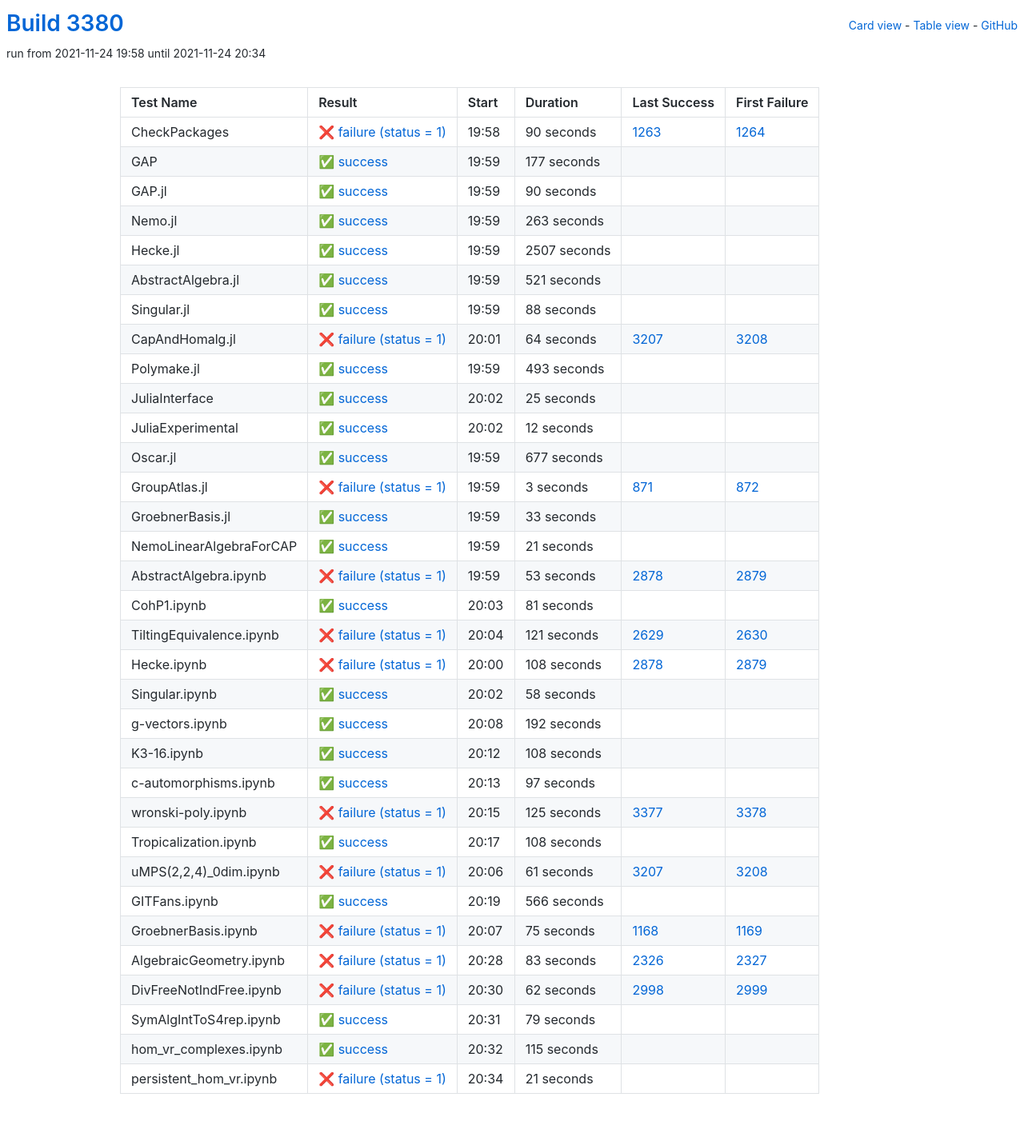
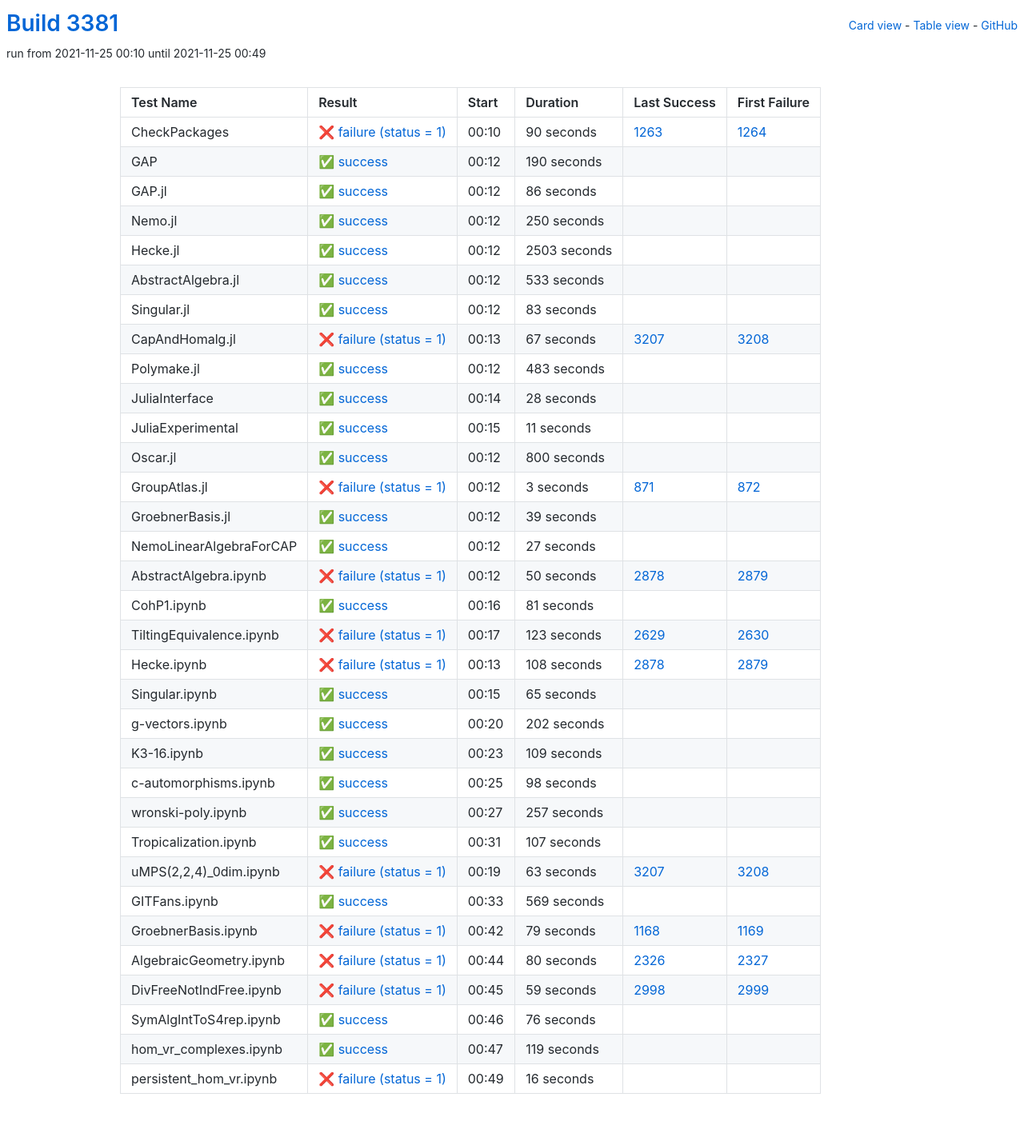
Before and after one commit to oscar-system/oscar-ci-status-stable, a Jekyll site: the page built from table.html, in a window 1280 px wide. Shown: the whole page at 80% size. Built offline with Jekyll 4.4.1, drawn with Linux system fonts in a browser that asks for light colours.

Commit message:
Build #3381

```diff
--- a/_data/ci.yml
+++ b/_data/ci.yml
@@ -1,6 +1,6 @@
 ---
-build: 3380
-build_url: https://oscarci.mathematik.uni-kl.de/job/oscar-stable/3380/
+build: 3381
+build_url: https://oscarci.mathematik.uni-kl.de/job/oscar-stable/3381/
 job: oscar-stable
 organization: oscar-system
 repo: oscar-ci-status-stable
@@ -8,8 +8,8 @@ repourl: https://github.com/oscar-system/oscar-ci-status-stable
 tests:
 - name: CheckPackages
   id: checkpackages
-  log: https://oscarci.mathematik.uni-kl.de/job/oscar-stable/3380/artifact/logs/build-3380/CheckPackages.log
-  start: 2021-11-24 19:58
+  log: https://oscarci.mathematik.uni-kl.de/job/oscar-stable/3381/artifact/logs/build-3381/CheckPackages.log
+  start: 2021-11-25 00:10
   success: false
   exitcode: 1
   status: failure
@@ -20,140 +20,140 @@ tests:
   first_failure_url: https://oscarci.mathematik.uni-kl.de/job/oscar-stable/1264/
 - name: GAP
   id: gap
-  log: https://oscarci.mathematik.uni-kl.de/job/oscar-stable/3380/artifact/logs/build-3380/GAP.log
-  start: 2021-11-24 19:59
+  log: https://oscarci.mathematik.uni-kl.de/job/oscar-stable/3381/artifact/logs/build-3381/GAP.log
+  start: 2021-11-25 00:12
   success: true
   exitcode: 0
   status: success
-  duration: 177
+  duration: 190
   last_success: false
   last_success_url:
   first_failure: false
   first_failure_url:
 - name: GAP.jl
   id: gap-jl
-  log: https://oscarci.mathematik.uni-kl.de/job/oscar-stable/3380/artifact/logs/build-3380/GAP.jl.log
-  start: 2021-11-24 19:59
+  log: https://oscarci.mathematik.uni-kl.de/job/oscar-stable/3381/artifact/logs/build-3381/GAP.jl.log
+  start: 2021-11-25 00:12
   success: true
   exitcode: 0
   status: success
-  duration: 90
+  duration: 86
   last_success: false
   last_success_url:
   first_failure: false
   first_failure_url:
 - name: Nemo.jl
   id: nemo-jl
-  log: https://oscarci.mathematik.uni-kl.de/job/oscar-stable/3380/artifact/logs/build-3380/Nemo.jl.log
-  start: 2021-11-24 19:59
+  log: https://oscarci.mathematik.uni-kl.de/job/oscar-stable/3381/artifact/logs/build-3381/Nemo.jl.log
+  start: 2021-11-25 00:12
   success: true
   exitcode: 0
   status: success
-  duration: 263
+  duration: 250
   last_success: false
   last_success_url:
   first_failure: false
   first_failure_url:
 - name: Hecke.jl
   id: hecke-jl
-  log: https://oscarci.mathematik.uni-kl.de/job/oscar-stable/3380/artifact/logs/build-3380/Hecke.jl.log
-  start: 2021-11-24 19:59
+  log: https://oscarci.mathematik.uni-kl.de/job/oscar-stable/3381/artifact/logs/build-3381/Hecke.jl.log
+  start: 2021-11-25 00:12
   success: true
   exitcode: 0
   status: success
-  duration: 2507
+  duration: 2503
   last_success: false
   last_success_url:
   first_failure: false
   first_failure_url:
 - name: AbstractAlgebra.jl
   id: abstractalgebra-jl
-  log: https://oscarci.mathematik.uni-kl.de/job/oscar-stable/3380/artifact/logs/build-3380/AbstractAlgebra.jl.log
-  start: 2021-11-24 19:59
+  log: https://oscarci.mathematik.uni-kl.de/job/oscar-stable/3381/artifact/logs/build-3381/AbstractAlgebra.jl.log
+  start: 2021-11-25 00:12
   success: true
   exitcode: 0
   status: success
-  duration: 521
+  duration: 533
   last_success: false
   last_success_url:
   first_failure: false
   first_failure_url:
 - name: Singular.jl
   id: singular-jl
-  log: https://oscarci.mathematik.uni-kl.de/job/oscar-stable/3380/artifact/logs/build-3380/Singular.jl.log
-  start: 2021-11-24 19:59
+  log: https://oscarci.mathematik.uni-kl.de/job/oscar-stable/3381/artifact/logs/build-3381/Singular.jl.log
+  start: 2021-11-25 00:12
   success: true
   exitcode: 0
   status: success
-  duration: 88
+  duration: 83
   last_success: false
   last_success_url:
   first_failure: false
   first_failure_url:
 - name: CapAndHomalg.jl
   id: capandhomalg-jl
-  log: https://oscarci.mathematik.uni-kl.de/job/oscar-stable/3380/artifact/logs/build-3380/CapAndHomalg.jl.log
-  start: 2021-11-24 20:01
+  log: https://oscarci.mathematik.uni-kl.de/job/oscar-stable/3381/artifact/logs/build-3381/CapAndHomalg.jl.log
+  start: 2021-11-25 00:13
   success: false
   exitcode: 1
   status: failure
-  duration: 64
+  duration: 67
   last_success: 3207
   last_success_url: https://oscarci.mathematik.uni-kl.de/job/oscar-stable/3207/
   first_failure: 3208
   first_failure_url: https://oscarci.mathematik.uni-kl.de/job/oscar-stable/3208/
 - name: Polymake.jl
   id: polymake-jl
-  log: https://oscarci.mathematik.uni-kl.de/job/oscar-stable/3380/artifact/logs/build-3380/Polymake.jl.log
-  start: 2021-11-24 19:59
+  log: https://oscarci.mathematik.uni-kl.de/job/oscar-stable/3381/artifact/logs/build-3381/Polymake.jl.log
+  start: 2021-11-25 00:12
   success: true
   exitcode: 0
   status: success
-  duration: 493
+  duration: 483
   last_success: false
   last_success_url:
   first_failure: false
   first_failure_url:
 - name: JuliaInterface
   id: juliainterface
-  log: https://oscarci.mathematik.uni-kl.de/job/oscar-stable/3380/artifact/logs/build-3380/JuliaInterface.log
-  start: 2021-11-24 20:02
+  log: https://oscarci.mathematik.uni-kl.de/job/oscar-stable/3381/artifact/logs/build-3381/JuliaInterface.log
+  start: 2021-11-25 00:14
   success: true
   exitcode: 0
   status: success
-  duration: 25
+  duration: 28
   last_success: false
   last_success_url:
   first_failure: false
   first_failure_url:
 - name: JuliaExperimental
   id: juliaexperimental
-  log: https://oscarci.mathematik.uni-kl.de/job/oscar-stable/3380/artifact/logs/build-3380/JuliaExperimental.log
-  start: 2021-11-24 20:02
+  log: https://oscarci.mathematik.uni-kl.de/job/oscar-stable/3381/artifact/logs/build-3381/JuliaExperimental.log
+  start: 2021-11-25 00:15
   success: true
   exitcode: 0
   status: success
-  duration: 12
+  duration: 11
   last_success: false
   last_success_url:
   first_failure: false
   first_failure_url:
 - name: Oscar.jl
   id: oscar-jl
-  log: https://oscarci.mathematik.uni-kl.de/job/oscar-stable/3380/artifact/logs/build-3380/Oscar.jl.log
-  start: 2021-11-24 19:59
+  log: https://oscarci.mathematik.uni-kl.de/job/oscar-stable/3381/artifact/logs/build-3381/Oscar.jl.log
+  start: 2021-11-25 00:12
   success: true
   exitcode: 0
   status: success
-  duration: 677
+  duration: 800
   last_success: false
   last_success_url:
   first_failure: false
   first_failure_url:
 - name: GroupAtlas.jl
   id: groupatlas-jl
-  log: https://oscarci.mathematik.uni-kl.de/job/oscar-stable/3380/artifact/logs/build-3380/GroupAtlas.jl.log
-  start: 2021-11-24 19:59
+  log: https://oscarci.mathematik.uni-kl.de/job/oscar-stable/3381/artifact/logs/build-3381/GroupAtlas.jl.log
+  start: 2021-11-25 00:12
   success: false
   exitcode: 1
   status: failure
@@ -164,44 +164,44 @@ tests:
   first_failure_url: https://oscarci.mathematik.uni-kl.de/job/oscar-stable/872/
 - name: GroebnerBasis.jl
   id: groebnerbasis-jl
-  log: https://oscarci.mathematik.uni-kl.de/job/oscar-stable/3380/artifact/logs/build-3380/GroebnerBasis.jl.log
-  start: 2021-11-24 19:59
+  log: https://oscarci.mathematik.uni-kl.de/job/oscar-stable/3381/artifact/logs/build-3381/GroebnerBasis.jl.log
+  start: 2021-11-25 00:12
   success: true
   exitcode: 0
   status: success
-  duration: 33
+  duration: 39
   last_success: false
   last_success_url:
   first_failure: false
   first_failure_url:
 - name: NemoLinearAlgebraForCAP
   id: nemolinearalgebraforcap
-  log: https://oscarci.mathematik.uni-kl.de/job/oscar-stable/3380/artifact/logs/build-3380/NemoLinearAlgebraForCAP.log
-  start: 2021-11-24 19:59
+  log: https://oscarci.mathematik.uni-kl.de/job/oscar-stable/3381/artifact/logs/build-3381/NemoLinearAlgebraForCAP.log
+  start: 2021-11-25 00:12
   success: true
   exitcode: 0
   status: success
-  duration: 21
+  duration: 27
   last_success: false
   last_success_url:
   first_failure: false
   first_failure_url:
 - name: AbstractAlgebra.ipynb
   id: abstractalgebra-ipynb
-  log: https://oscarci.mathematik.uni-kl.de/job/oscar-stable/3380/artifact/logs/build-3380/AbstractAlgebra.ipynb.log
-  start: 2021-11-24 19:59
+  log: https://oscarci.mathematik.uni-kl.de/job/oscar-stable/3381/artifact/logs/build-3381/AbstractAlgebra.ipynb.log
+  start: 2021-11-25 00:12
   success: false
   exitcode: 1
   status: failure
-  duration: 53
+  duration: 50
   last_success: 2878
   last_success_url: https://oscarci.mathematik.uni-kl.de/job/oscar-stable/2878/
   first_failure: 2879
   first_failure_url: https://oscarci.mathematik.uni-kl.de/job/oscar-stable/2879/
 - name: CohP1.ipynb
   id: cohp1-ipynb
-  log: https://oscarci.mathematik.uni-kl.de/job/oscar-stable/3380/artifact/logs/build-3380/CohP1.ipynb.log
-  start: 2021-11-24 20:03
+  log: https://oscarci.mathematik.uni-kl.de/job/oscar-stable/3381/artifact/logs/build-3381/CohP1.ipynb.log
+  start: 2021-11-25 00:16
   success: true
   exitcode: 0
   status: success
@@ -212,20 +212,20 @@ tests:
   first_failure_url:
 - name: TiltingEquivalence.ipynb
   id: tiltingequivalence-ipynb
-  log: https://oscarci.mathematik.uni-kl.de/job/oscar-stable/3380/artifact/logs/build-3380/TiltingEquivalence.ipynb.log
-  start: 2021-11-24 20:04
+  log: https://oscarci.mathematik.uni-kl.de/job/oscar-stable/3381/artifact/logs/build-3381/TiltingEquivalence.ipynb.log
+  start: 2021-11-25 00:17
   success: false
   exitcode: 1
   status: failure
-  duration: 121
+  duration: 123
   last_success: 2629
   last_success_url: https://oscarci.mathematik.uni-kl.de/job/oscar-stable/2629/
   first_failure: 2630
   first_failure_url: https://oscarci.mathematik.uni-kl.de/job/oscar-stable/2630/
 - name: Hecke.ipynb
   id: hecke-ipynb
-  log: https://oscarci.mathematik.uni-kl.de/job/oscar-stable/3380/artifact/logs/build-3380/Hecke.ipynb.log
-  start: 2021-11-24 20:00
+  log: https://oscarci.mathematik.uni-kl.de/job/oscar-stable/3381/artifact/logs/build-3381/Hecke.ipynb.log
+  start: 2021-11-25 00:13
   success: false
   exitcode: 1
   status: failure
@@ -236,168 +236,168 @@ tests:
   first_failure_url: https://oscarci.mathematik.uni-kl.de/job/oscar-stable/2879/
 - name: Singular.ipynb
   id: singular-ipynb
-  log: https://oscarci.mathematik.uni-kl.de/job/oscar-stable/3380/artifact/logs/build-3380/Singular.ipynb.log
-  start: 2021-11-24 20:02
+  log: https://oscarci.mathematik.uni-kl.de/job/oscar-stable/3381/artifact/logs/build-3381/Singular.ipynb.log
+  start: 2021-11-25 00:15
   success: true
   exitcode: 0
   status: success
-  duration: 58
+  duration: 65
   last_success: false
   last_success_url:
   first_failure: false
   first_failure_url:
 - name: g-vectors.ipynb
   id: g-vectors-ipynb
-  log: https://oscarci.mathematik.uni-kl.de/job/oscar-stable/3380/artifact/logs/build-3380/g-vectors.ipynb.log
-  start: 2021-11-24 20:08
+  log: https://oscarci.mathematik.uni-kl.de/job/oscar-stable/3381/artifact/logs/build-3381/g-vectors.ipynb.log
+  start: 2021-11-25 00:20
   success: true
   exitcode: 0
   status: success
-  duration: 192
+  duration: 202
   last_success: false
   last_success_url:
   first_failure: false
   first_failure_url:
 - name: K3-16.ipynb
   id: k3-16-ipynb
-  log: https://oscarci.mathematik.uni-kl.de/job/oscar-stable/3380/artifact/logs/build-3380/K3-16.ipynb.log
-  start: 2021-11-24 20:12
+  log: https://oscarci.mathematik.uni-kl.de/job/oscar-stable/3381/artifact/logs/build-3381/K3-16.ipynb.log
+  start: 2021-11-25 00:23
   success: true
   exitcode: 0
   status: success
-  duration: 108
+  duration: 109
   last_success: false
   last_success_url:
   first_failure: false
   first_failure_url:
 - name: c-automorphisms.ipynb
   id: c-automorphisms-ipynb
-  log: https://oscarci.mathematik.uni-kl.de/job/oscar-stable/3380/artifact/logs/build-3380/c-automorphisms.ipynb.log
-  start: 2021-11-24 20:13
+  log: https://oscarci.mathematik.uni-kl.de/job/oscar-stable/3381/artifact/logs/build-3381/c-automorphisms.ipynb.log
+  start: 2021-11-25 00:25
   success: true
   exitcode: 0
   status: success
-  duration: 97
+  duration: 98
   last_success: false
   last_success_url:
   first_failure: false
   first_failure_url:
 - name: wronski-poly.ipynb
   id: wronski-poly-ipynb
-  log: https://oscarci.mathematik.uni-kl.de/job/oscar-stable/3380/artifact/logs/build-3380/wronski-poly.ipynb.log
-  start: 2021-11-24 20:15
-  success: false
-  exitcode: 1
-  status: failure
-  duration: 125
-  last_success: 3377
-  last_success_url: https://oscarci.mathematik.uni-kl.de/job/oscar-stable/3377/
-  first_failure: 3378
-  first_failure_url: https://oscarci.mathematik.uni-kl.de/job/oscar-stable/3378/
-- name: Tropicalization.ipynb
-  id: tropicalization-ipynb
-  log: https://oscarci.mathematik.uni-kl.de/job/oscar-stable/3380/artifact/logs/build-3380/Tropicalization.ipynb.log
-  start: 2021-11-24 20:17
+  log: https://oscarci.mathematik.uni-kl.de/job/oscar-stable/3381/artifact/logs/build-3381/wronski-poly.ipynb.log
+  start: 2021-11-25 00:27
   success: true
   exitcode: 0
   status: success
-  duration: 108
+  duration: 257
+  last_success: false
+  last_success_url:
+  first_failure: false
+  first_failure_url:
+- name: Tropicalization.ipynb
+  id: tropicalization-ipynb
+  log: https://oscarci.mathematik.uni-kl.de/job/oscar-stable/3381/artifact/logs/build-3381/Tropicalization.ipynb.log
+  start: 2021-11-25 00:31
+  success: true
+  exitcode: 0
+  status: success
+  duration: 107
   last_success: false
   last_success_url:
   first_failure: false
   first_failure_url:
 - name: uMPS(2,2,4)_0dim.ipynb
   id: umps-2-2-4-0dim-ipynb
-  log: https://oscarci.mathematik.uni-kl.de/job/oscar-stable/3380/artifact/logs/build-3380/uMPS-2-2-4-_0dim.ipynb.log
-  start: 2021-11-24 20:06
+  log: https://oscarci.mathematik.uni-kl.de/job/oscar-stable/3381/artifact/logs/build-3381/uMPS-2-2-4-_0dim.ipynb.log
+  start: 2021-11-25 00:19
   success: false
   exitcode: 1
   status: failure
-  duration: 61
+  duration: 63
   last_success: 3207
   last_success_url: https://oscarci.mathematik.uni-kl.de/job/oscar-stable/3207/
   first_failure: 3208
   first_failure_url: https://oscarci.mathematik.uni-kl.de/job/oscar-stable/3208/
 - name: GITFans.ipynb
   id: gitfans-ipynb
-  log: https://oscarci.mathematik.uni-kl.de/job/oscar-stable/3380/artifact/logs/build-3380/GITFans.ipynb.log
-  start: 2021-11-24 20:19
+  log: https://oscarci.mathematik.uni-kl.de/job/oscar-stable/3381/artifact/logs/build-3381/GITFans.ipynb.log
+  start: 2021-11-25 00:33
   success: true
   exitcode: 0
   status: success
-  duration: 566
+  duration: 569
   last_success: false
   last_success_url:
   first_failure: false
   first_failure_url:
 - name: GroebnerBasis.ipynb
   id: groebnerbasis-ipynb
-  log: https://oscarci.mathematik.uni-kl.de/job/oscar-stable/3380/artifact/logs/build-3380/GroebnerBasis.ipynb.log
-  start: 2021-11-24 20:07
+  log: https://oscarci.mathematik.uni-kl.de/job/oscar-stable/3381/artifact/logs/build-3381/GroebnerBasis.ipynb.log
+  start: 2021-11-25 00:42
   success: false
   exitcode: 1
   status: failure
-  duration: 75
+  duration: 79
   last_success: 1168
   last_success_url: https://oscarci.mathematik.uni-kl.de/job/oscar-stable/1168/
   first_failure: 1169
   first_failure_url: https://oscarci.mathematik.uni-kl.de/job/oscar-stable/1169/
 - name: AlgebraicGeometry.ipynb
   id: algebraicgeometry-ipynb
-  log: https://oscarci.mathematik.uni-kl.de/job/oscar-stable/3380/artifact/logs/build-3380/AlgebraicGeometry.ipynb.log
-  start: 2021-11-24 20:28
+  log: https://oscarci.mathematik.uni-kl.de/job/oscar-stable/3381/artifact/logs/build-3381/AlgebraicGeometry.ipynb.log
+  start: 2021-11-25 00:44
   success: false
   exitcode: 1
   status: failure
-  duration: 83
+  duration: 80
   last_success: 2326
   last_success_url: https://oscarci.mathematik.uni-kl.de/job/oscar-stable/2326/
   first_failure: 2327
   first_failure_url: https://oscarci.mathematik.uni-kl.de/job/oscar-stable/2327/
 - name: DivFreeNotIndFree.ipynb
   id: divfreenotindfree-ipynb
-  log: https://oscarci.mathematik.uni-kl.de/job/oscar-stable/3380/artifact/logs/build-3380/DivFreeNotIndFree.ipynb.log
-  start: 2021-11-24 20:30
+  log: https://oscarci.mathematik.uni-kl.de/job/oscar-stable/3381/artifact/logs/build-3381/DivFreeNotIndFree.ipynb.log
+  start: 2021-11-25 00:45
   success: false
   exitcode: 1
   status: failure
-  duration: 62
+  duration: 59
   last_success: 2998
   last_success_url: https://oscarci.mathematik.uni-kl.de/job/oscar-stable/2998/
   first_failure: 2999
   first_failure_url: https://oscarci.mathematik.uni-kl.de/job/oscar-stable/2999/
 - name: SymAlgIntToS4rep.ipynb
   id: symalginttos4rep-ipynb
-  log: https://oscarci.mathematik.uni-kl.de/job/oscar-stable/3380/artifact/logs/build-3380/SymAlgIntToS4rep.ipynb.log
-  start: 2021-11-24 20:31
+  log: https://oscarci.mathematik.uni-kl.de/job/oscar-stable/3381/artifact/logs/build-3381/SymAlgIntToS4rep.ipynb.log
+  start: 2021-11-25 00:46
   success: true
   exitcode: 0
   status: success
-  duration: 79
+  duration: 76
   last_success: false
   last_success_url:
   first_failure: false
   first_failure_url:
 - name: hom_vr_complexes.ipynb
   id: hom-vr-complexes-ipynb
-  log: https://oscarci.mathematik.uni-kl.de/job/oscar-stable/3380/artifact/logs/build-3380/hom_vr_complexes.ipynb.log
-  start: 2021-11-24 20:32
+  log: https://oscarci.mathematik.uni-kl.de/job/oscar-stable/3381/artifact/logs/build-3381/hom_vr_complexes.ipynb.log
+  start: 2021-11-25 00:47
   success: true
   exitcode: 0
   status: success
-  duration: 115
+  duration: 119
   last_success: false
   last_success_url:
   first_failure: false
   first_failure_url:
 - name: persistent_hom_vr.ipynb
   id: persistent-hom-vr-ipynb
-  log: https://oscarci.mathematik.uni-kl.de/job/oscar-stable/3380/artifact/logs/build-3380/persistent_hom_vr.ipynb.log
-  start: 2021-11-24 20:34
+  log: https://oscarci.mathematik.uni-kl.de/job/oscar-stable/3381/artifact/logs/build-3381/persistent_hom_vr.ipynb.log
+  start: 2021-11-25 00:49
   success: false
   exitcode: 1
   status: failure
-  duration: 21
+  duration: 16
   last_success: false
   last_success_url:
   first_failure: false
```
Also changed, not shown: README.md.
